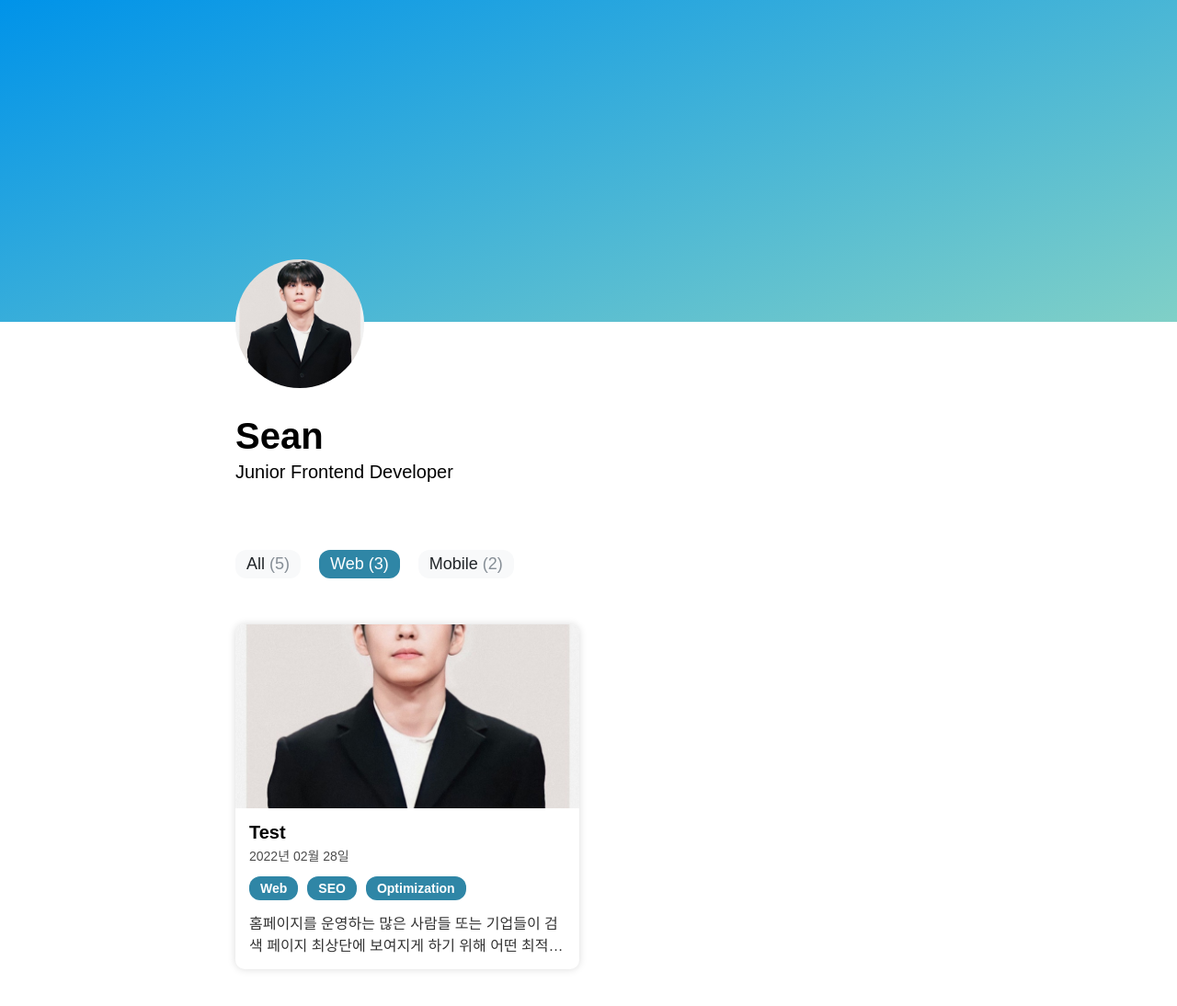
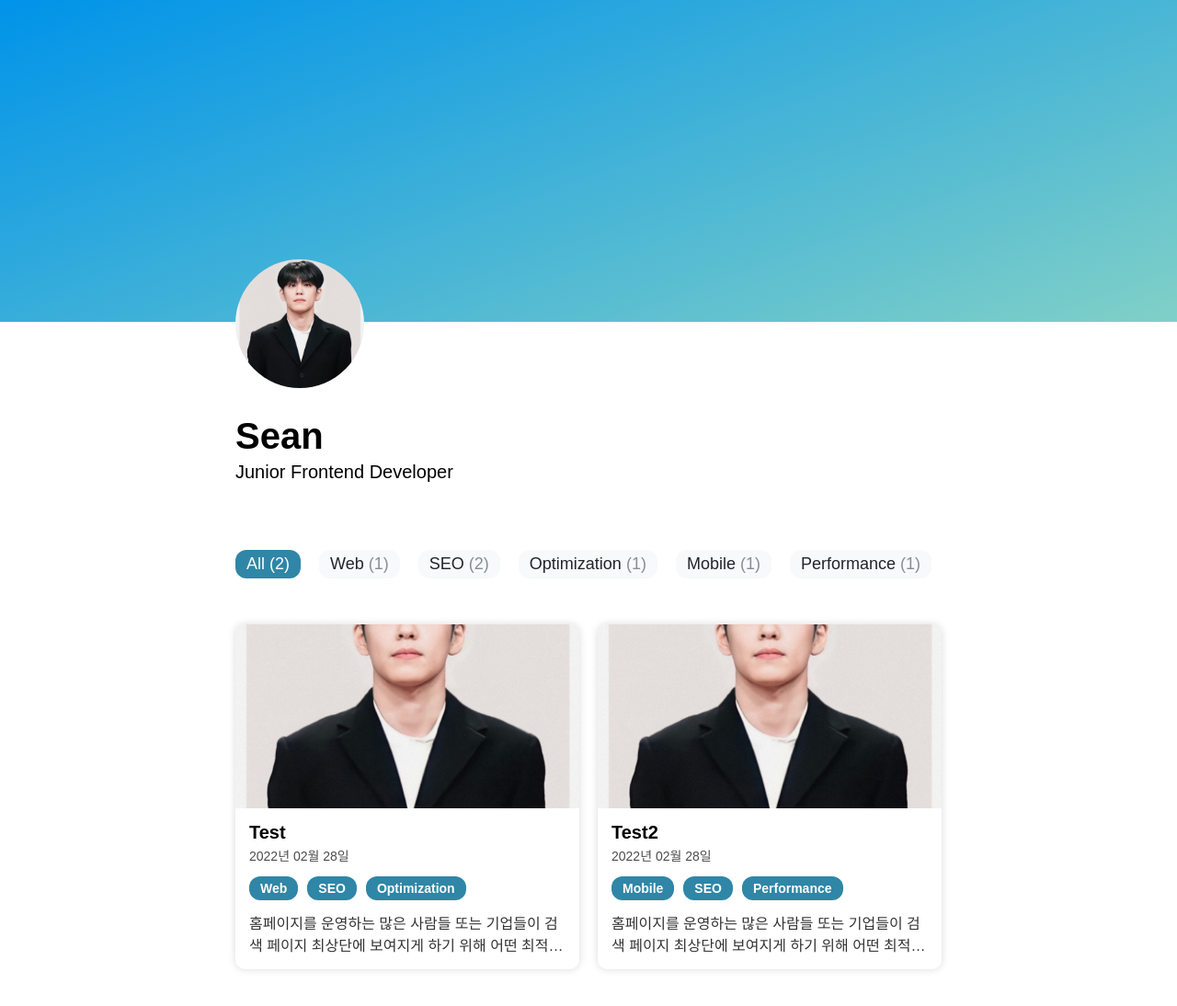
Before and after one commit to seanprehensible/seanprehensible.github.io, a Gatsby site in the folder sean/: page / in a window 1280 px wide. Shown: the whole page at 92% size. Built offline with nearby package versions, Linux system fonts and the light colour scheme; Gatsby itself is replaced by a stand-in of ours; a web font is replaced by a local one.

Commit message:
Add Real Categories to Main Page

```diff
--- /dev/null
+++ b/sean/contents/test2.md
@@ -0,0 +1,27 @@
+---
+date: '2022-02-28'
+title: 'Test2'
+categories: ['Mobile', 'SEO', 'Performance']
+summary: '홈페이지를 운영하는 많은 사람들 또는 기업들이 검색 페이지 최상단에 보여지게 하기 위해 어떤 최적화 작업을 하는지 알아보자.'
+thumbnail: './test.jpeg'
+---
+
+### 1. Help Google Bot to Find My Contents
+
+구글에 SiteMap을 제출하여 사이트에 있는 파일로서 새 페이지나 변경된 페이지가 있을 때 이를 검색 엔진에 알려주도록 할 수 있다.
+
+SiteMap은 사이트에 있는 페이지, 동영상 및 기타 파일과 각 관계에 관한 정보를 제공하는 파일로, 검색 엔진은 이를 읽고 사이트를 더 지능적으로 크롤링 할 수 있게 된다.
+
+### 2. Use 'Robots.txt' File
+
+Robots.txt 파일은 검색 엔진에 어떤 페이지를 크롤링해도 되는지 알리는 파일로, 서버의 루트 디렉토리에 있어야 한다.
+
+과도한 Robots.txt 파일은 더 많은 방문자를 유도할 수 있는 정상적인 검색 엔진 크롤러의 접근을 막을 가능성이 있기 때문에 적절하게 설정해야 한다.
+
+---
+
+## Source
+
+- SEO 기본 가이드
+
+  [<https://support.google.com/webmasters/answer/7451184?hl=ko&ref_topic=9460495>](https://support.google.com/webmasters/answer/7451184?hl=ko&ref_topic=9460495)
--- a/sean/package.json
+++ b/sean/package.json
@@ -24,6 +24,7 @@
     "gatsby-transformer-sharp": "^4.8.0",
     "prismjs": "^1.27.0",
     "prop-types": "^15.8.0",
+    "query-string": "^7.1.1",
     "react": "^17.0.1",
     "react-dom": "^17.0.1",
     "react-helmet": "^6.1.0"
--- a/sean/src/components/Main/PostList.tsx
+++ b/sean/src/components/Main/PostList.tsx
@@ -1,4 +1,4 @@
-import React, { FunctionComponent } from 'react'
+import React, { FunctionComponent, useMemo } from 'react'
 import styled from '@emotion/styled'
 import PostItem from './PostItem'
 import { PostListItemType } from 'types/PostItem.types'
@@ -15,6 +15,7 @@ import { PostListItemType } from 'types/PostItem.types'
 // }
 
 type PostListProps = {
+  selectedCategory: string
   posts: PostListItemType[]
 }
 
@@ -33,10 +34,28 @@ const PostListWrapper = styled.div`
   }
 `
 
-const PostList: FunctionComponent<PostListProps> = function ({ posts }) {
+const PostList: FunctionComponent<PostListProps> = function ({
+  selectedCategory,
+  posts,
+}) {
+  const postListData = useMemo(
+    () =>
+      posts.filter(
+        ({
+          node: {
+            frontmatter: { categories },
+          },
+        }: PostListItemType) =>
+          selectedCategory !== 'All'
+            ? categories.includes(selectedCategory)
+            : true,
+      ),
+    [selectedCategory],
+  )
+
   return (
     <PostListWrapper>
-      {posts.map(({ node: { id, frontmatter } }: PostListItemType) => (
+      {postListData.map(({ node: { id, frontmatter } }: PostListItemType) => (
         <PostItem {...frontmatter} link="https://www.google.co.kr/" key={id} />
       ))}
     </PostListWrapper>
--- a/sean/src/pages/index.tsx
+++ b/sean/src/pages/index.tsx
@@ -1,17 +1,21 @@
-import React, { FunctionComponent } from 'react'
+import React, { FunctionComponent, useMemo } from 'react'
 import { graphql } from 'gatsby'
 import { IGatsbyImageData } from 'gatsby-plugin-image'
+import queryString, { ParsedQuery } from 'query-string'
 
 import styled from '@emotion/styled'
 import GlobalStyle from 'components/Common/GlobalStyle'
 
 import Introduction from 'components/Main/Introduction'
-import CategoryList from 'components/Main/CategoryList'
+import CategoryList, { CategoryListProps } from 'components/Main/CategoryList'
 import PostList from 'components/Main/PostList'
 import Footer from 'components/Common/Footer'
 import { PostListItemType } from 'types/PostItem.types'
 
 type IndexPageProps = {
+  location: {
+    search: string
+  }
   data: {
     allMarkdownRemark: {
       edges: PostListItemType[]
@@ -24,11 +28,11 @@ type IndexPageProps = {
   }
 }
 
-const CATEGORY_LIST = {
-  All: 5,
-  Web: 3,
-  Mobile: 2,
-}
+// const CATEGORY_LIST = {
+//   All: 5,
+//   Web: 3,
+//   Mobile: 2,
+// }
 
 const Container = styled.div`
   display: flex;
@@ -37,6 +41,7 @@ const Container = styled.div`
 `
 
 const IndexPage: FunctionComponent<IndexPageProps> = function ({
+  location: { search },
   data: {
     allMarkdownRemark: { edges },
     file: {
@@ -44,12 +49,46 @@ const IndexPage: FunctionComponent<IndexPageProps> = function ({
     },
   },
 }) {
+  const parsed: ParsedQuery<string> = queryString.parse(search)
+  const selectedCategory: string =
+    typeof parsed.category !== 'string' || !parsed.category
+      ? 'All'
+      : parsed.category
+
+  const categoryList = useMemo(
+    () =>
+      edges.reduce(
+        (
+          list: CategoryListProps['categoryList'],
+          {
+            node: {
+              frontmatter: { categories },
+            },
+          }: PostListItemType,
+        ) => {
+          categories.forEach(category => {
+            if (list[category] === undefined) list[category] = 1
+            else list[category]++
+          })
+
+          list['All']++
+
+          return list
+        },
+        { All: 0 },
+      ),
+    [],
+  )
+
   return (
     <Container>
       <GlobalStyle />
       <Introduction profileImage={gatsbyImageData} />
-      <CategoryList selectedCategory="Web" categoryList={CATEGORY_LIST} />
-      <PostList posts={edges} />
+      <CategoryList
+        selectedCategory={selectedCategory}
+        categoryList={categoryList}
+      />
+      <PostList selectedCategory={selectedCategory} posts={edges} />
       <Footer />
     </Container>
   )
```
Also changed, not shown: 1 other file.
